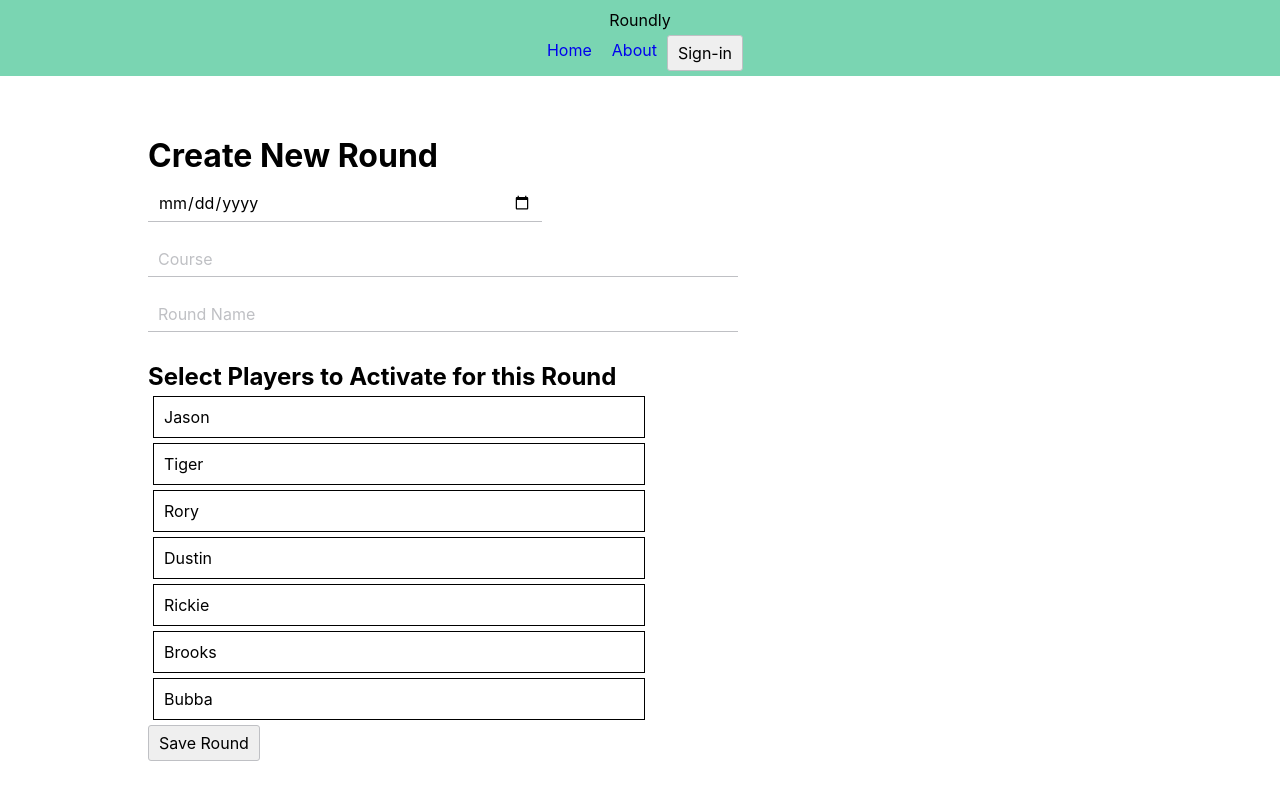
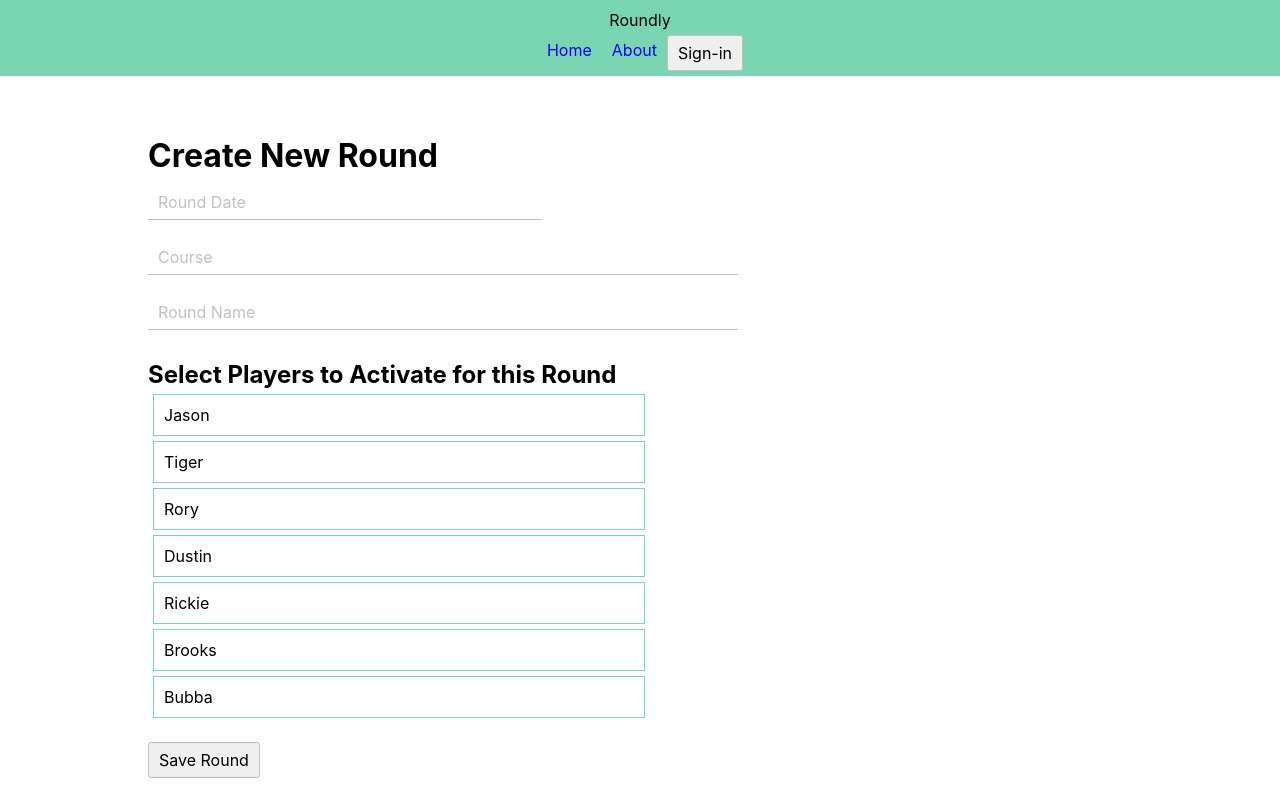
Before and after one commit to jason-roundtree/roundly-old, a React (Create React App) app: page /create-round in a window 1280 px wide. Built offline with nearby package versions, Linux system fonts and the light colour scheme; what auth0-js would draw is missing.

Commit message:
Setup input for focus/blur of round date

```diff
--- a/src/components/LeagueHome/CreateRound.js
+++ b/src/components/LeagueHome/CreateRound.js
@@ -1,4 +1,4 @@
-import React from 'react'
+import React, { useState, useRef, useEffect } from 'react'
 import useListItemToggle from '../../hooks/useListItemToggle'
 import useInput from '../../hooks/useInput'
 import styled from 'styled-components'
@@ -35,11 +35,14 @@ const InputDate = styled(Input)`
 const ListItem = styled.li`
     padding: 10px;
     margin: 5px;
-    border: 1px solid black;
+    border: 1px solid rgb(122, 213, 178);;
     width: 50%;
     @media (max-width: 700px) {
         width: 100%;
     }
+`
+const SaveButton = styled.button`
+    margin-top: 1.2em;
 `
 // const P = styled.p`
 //     font-style: italic;
@@ -50,14 +53,31 @@ export default function CreateRound() {
     const [inputValues, setInputValue] = useInput({
         roundDate: '', course: '', roundName: ''
     })
+
+    const [inputFocused, setInputFocus] = useState(false)
+    const inputRef = useRef()
+    function focusInput() {
+        inputRef.current.focus()
+        setInputFocus(true)
+    }
+    function blurInput() {
+        inputRef.current.blur()
+        setInputFocus(false)
+    }
     // console.log('inputValues: ', inputValues)
-    console.log('activePlayers: ', activePlayers)
+    // console.log('activePlayers: ', activePlayers)
     return (
         <div>
-            <Form>
+            <Form
+                // TODO: setup axios post request
+                // onSubmit={}
+            >
                 <h1>Create New Round</h1>
                 <InputDate
-                    type="date"
+                    type={inputFocused ? 'date' : 'text'}
+                    ref={inputRef}
+                    onFocus={focusInput}
+                    onBlur={blurInput}
                     onChange={setInputValue}
                     value={inputValues.roundDate}
                     name="roundDate"
@@ -97,7 +117,7 @@ export default function CreateRound() {
                     })}
                 </ul>
 
-                <button>Save Round</button>
+                <SaveButton>Save Round</SaveButton>
             </Form>
         </div>
     )
--- a/src/index.css
+++ b/src/index.css
@@ -22,6 +22,9 @@ button {
   border-radius: 3px;
   border: 1px solid rgb(191, 192, 196);
 }
+button:hover {
+  cursor: pointer;
+}
 .activeListItem {
   background-color: rgb(149, 237, 203);
 }
```
Also changed, not shown: package.json (+11 -1 lines), 1 other file (tests, documents, lock files or other folders).
